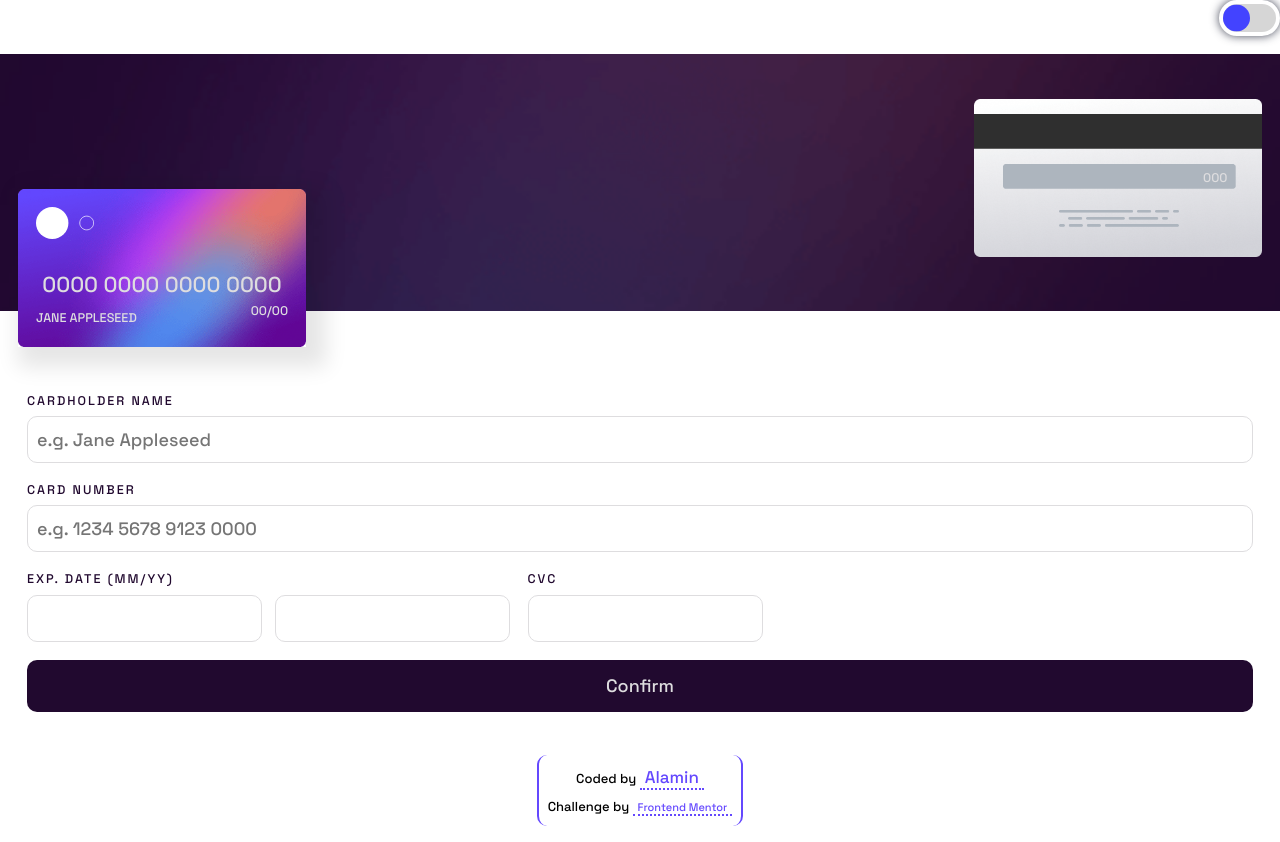
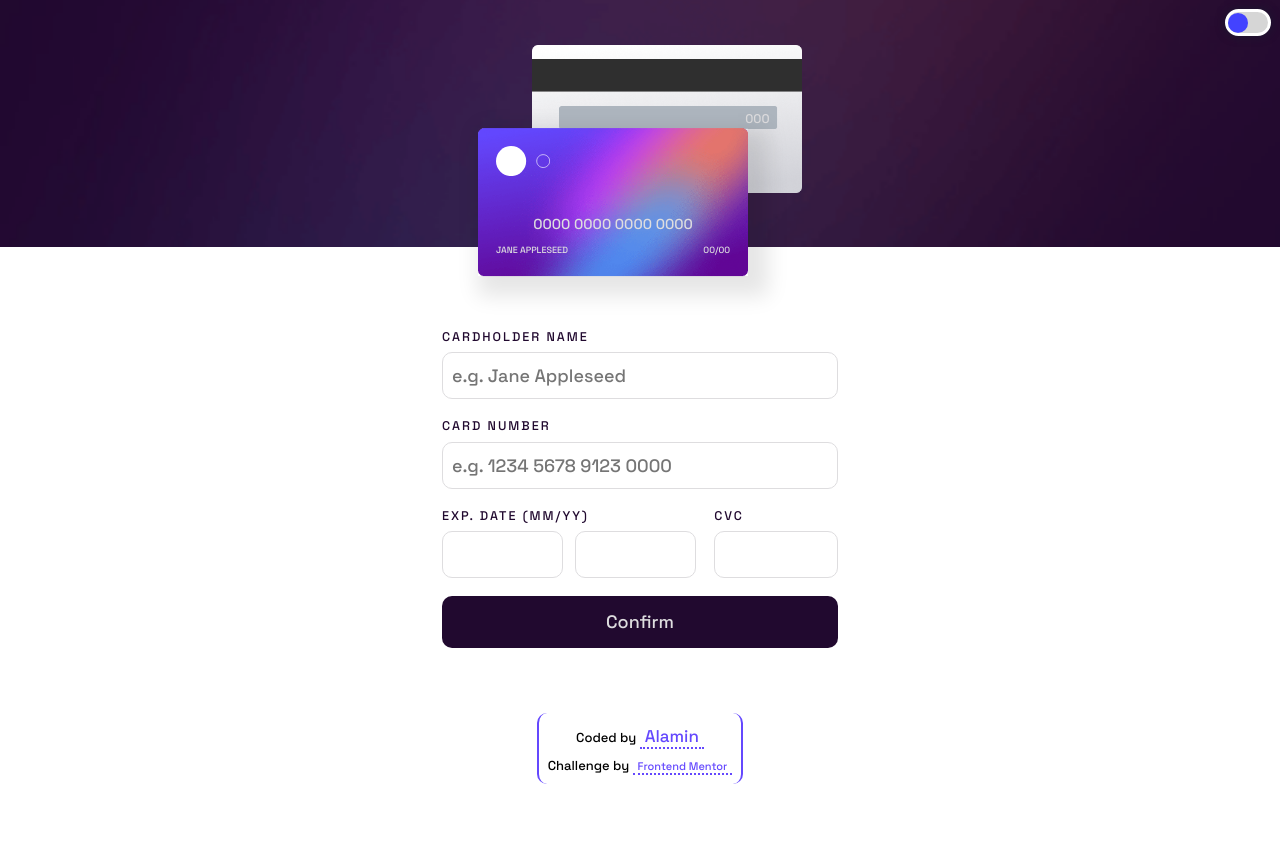
Before and after one commit to CodePapa360/Interactive-Card-details-form, a website built with webpack: page src/index.html in a window 1280 px wide. After the commit the page ends 800 px from the top, so only its background shows below. Built offline with nearby package versions, Linux system fonts and the light colour scheme; files whose address does not match are found by name.

Commit message:
mobile responsive

```diff
--- a/src/index.html
+++ b/src/index.html
@@ -77,6 +77,7 @@
   <body>
     <div class="dark-mode-container">
       <input
+        autocomplete="off"
         type="checkbox"
         class="dark-mode-checkbox"
         id="dark-mode-checkbox"
@@ -86,6 +87,7 @@
 
     <main class="main-container">
       <div class="card-section">
+        <div class="card-top-container">
           <div class="card-back-container">
             <div class="card-back">
               <img
@@ -110,9 +112,12 @@
                 alt="Card logo"
               />
               <div class="card-info">
-              <p class="card-front__card-number">0000 0000 0000 0000</p>
-              <p class="card-front__name">Jane Appleseed</p>
-              <p class="card-front__date">00/00</p>
+                <p class="card-info__card-number">0000 0000 0000 0000</p>
+                <div class="bottom-info">
+                  <p class="bottom-info__name">Jane Appleseed</p>
+                  <p class="bottom-info__date">00/00</p>
+                </div>
+              </div>
             </div>
           </div>
         </div>
@@ -124,6 +129,7 @@
         <div class="input-wrapper">
           <label for="name">Cardholder Name</label>
           <input
+            autocomplete="off"
             type="text"
             name="Name"
             id="name"
@@ -135,6 +141,7 @@
         <div class="input-wrapper">
           <label for="card-number">Card Number</label>
           <input
+            autocomplete="off"
             type="text"
             name="Card number"
             id="card-number"
@@ -149,11 +156,21 @@
             <label for="exp-details">Exp. Date (MM/YY)</label>
             <div class="exp-date-inputs-container">
               <div class="input-wrapper">
-                <input type="number" name="Date" id="exp-details" />
+                <input
+                  autocomplete="off"
+                  type="number"
+                  name="Date"
+                  id="exp-details"
+                />
                 <p class="error-message"></p>
               </div>
               <div class="input-wrapper">
-                <input type="number" name="Date" id="exp-details" />
+                <input
+                  autocomplete="off"
+                  type="number"
+                  name="Date"
+                  id="exp-details"
+                />
                 <p class="error-message"></p>
               </div>
             </div>
@@ -161,7 +178,7 @@
 
           <div class="cvc-container input-wrapper">
             <label for="cvc">CVC</label>
-            <input type="text" name="CVC" id="cvc" />
+            <input autocomplete="off" type="number" name="CVC" id="cvc" />
             <p class="error-message"></p>
           </div>
         </div>
--- a/src/sass/_base.scss
+++ b/src/sass/_base.scss
@@ -10,6 +10,8 @@
   --dark-grayish-violet: hsl(279, 6%, 55%);
   --very-dark-violet: hsl(278, 68%, 11%);
 }
+
+$bp-small: 340px;
 
 html {
   font-size: 18px;
--- a/src/sass/_card-section.scss
+++ b/src/sass/_card-section.scss
@@ -5,24 +5,21 @@
   background-position: center;
 
   display: flex;
-  flex-direction: column;
   justify-content: center;
   align-items: center;
-
   padding: 2.5rem 1rem 3rem;
   margin-bottom: 3rem;
   position: relative;
+  --card-max-width: 15rem;
+
+  .card-top-container {
+    position: relative;
+    max-width: var(--card-max-width);
 
     .card-back-container {
-    margin-left: auto;
-
       .card-back {
         position: relative;
-      max-width: 16rem;
-
-      .card-bg-back-img {
-        margin-left: auto;
-      }
+        transform: translateX(1.5rem);
 
         .cvc-number {
           position: absolute;
@@ -37,13 +34,16 @@
 
     .card-front-container {
       position: absolute;
-    bottom: -2rem;
-    left: 1rem;
+      top: 0;
+      left: 0;
+      max-width: var(--card-max-width);
     }
 
     .card-front {
       position: relative;
-    max-width: 16rem;
+      width: 100%;
+      transform: translateY(calc(var(--card-max-width) / 3.25))
+        translateX(-1.5rem);
       box-shadow: 10px 10px 20px 10px rgba(0, 0, 0, 0.1);
 
       .card-bg-front-img {
@@ -63,25 +63,28 @@
         bottom: 0;
         padding: 1rem;
         color: var(--light-grayish-violet);
+        width: 100%;
 
-      width: 100%;
+        &__card-number {
+          font-size: 0.8em;
+          text-align: center;
+          margin-bottom: 0.5rem;
         }
 
-    &__card-number {
-      font-size: 1.2rem;
-      text-align: center;
-    }
+        .bottom-info {
+          display: flex;
+          justify-content: space-between;
 
           &__name {
-      display: inline-block;
-      font-size: 0.7rem;
+            font-size: 0.5rem;
             text-transform: uppercase;
           }
 
           &__date {
-      display: inline-block;
-      float: right;
-      font-size: 0.7rem;
+            font-size: 0.5rem;
           }
         }
       }
+    }
+  }
+}
--- a/src/sass/_dark-mode.scss
+++ b/src/sass/_dark-mode.scss
@@ -2,6 +2,11 @@
 }
 
 .dark-mode-container {
+  position: absolute;
+  top: 0.5rem;
+  right: 0.5rem;
+  z-index: 1;
+
   display: block;
   margin-left: auto;
   margin-bottom: 1rem;
@@ -14,7 +19,7 @@
     --clr-bg: rgb(214, 214, 214);
     --clr-border: #ffffff;
     --clr-shadow: rgba(24, 27, 48, 0.8);
-    --sh-height: 2rem;
+    --sh-height: 1.5rem;
     --border: calc(var(--sh-height) / 8);
     position: relative;
     display: block;
--- a/src/sass/_form-section.scss
+++ b/src/sass/_form-section.scss
@@ -1,5 +1,8 @@
 .form {
   padding: 1.5rem;
+
+  max-width: 25rem;
+  margin: auto;
 
   .input-wrapper {
     display: flex;
--- /dev/null
+++ b/src/sass/_responsive.scss
@@ -0,0 +1,10 @@
+@media screen and (max-width: $bp-small) {
+  .card-section {
+    --card-max-width: 12rem;
+    padding: 2rem 1rem 2.5rem;
+  }
+
+  html {
+    font-size: 95%;
+  }
+}
--- a/src/sass/main.scss
+++ b/src/sass/main.scss
@@ -6,3 +6,4 @@
 @import "./card-section.scss";
 @import "./dark-mode.scss";
 @import "./attribution.scss";
+@import "./responsive.scss";
```
Lines whose indentation alone changed are shown as unchanged.
